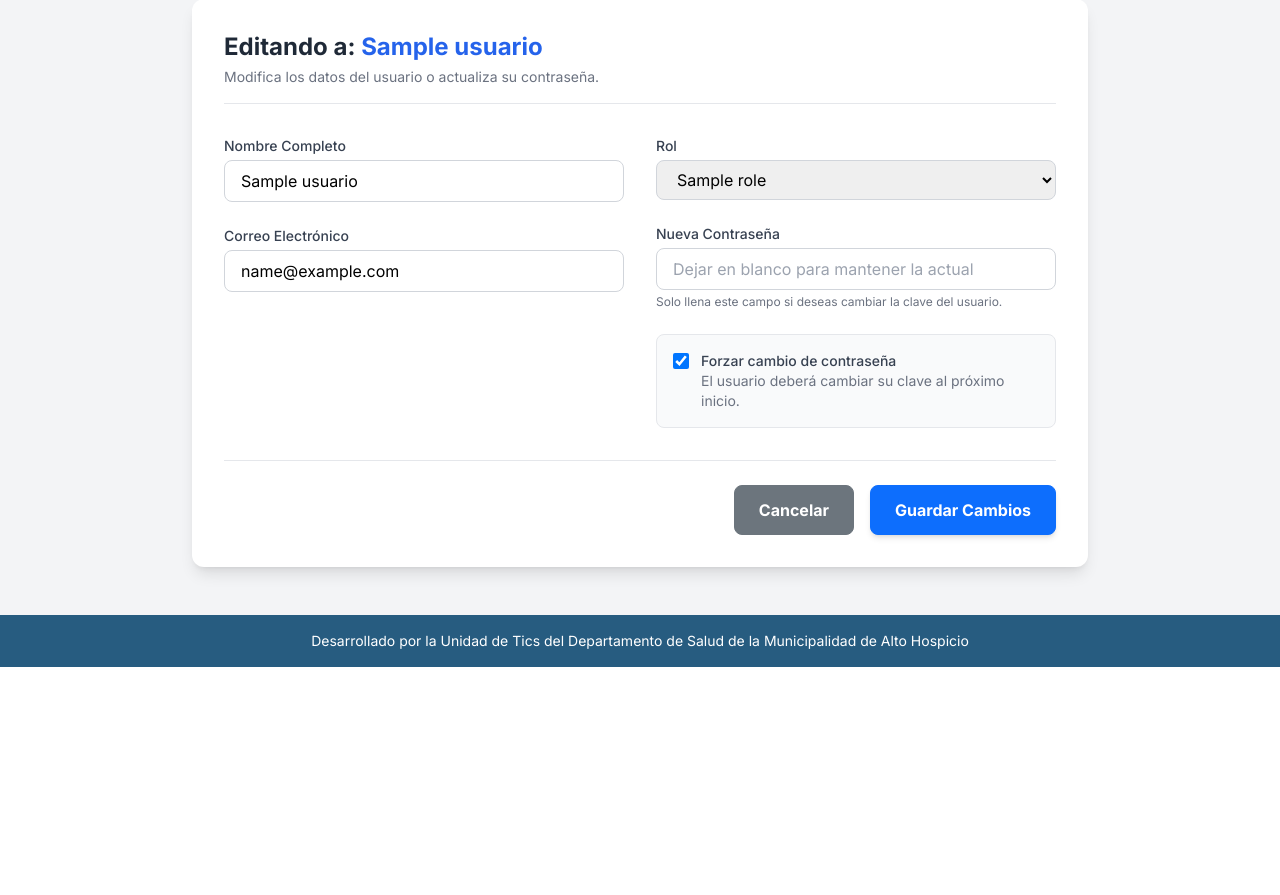
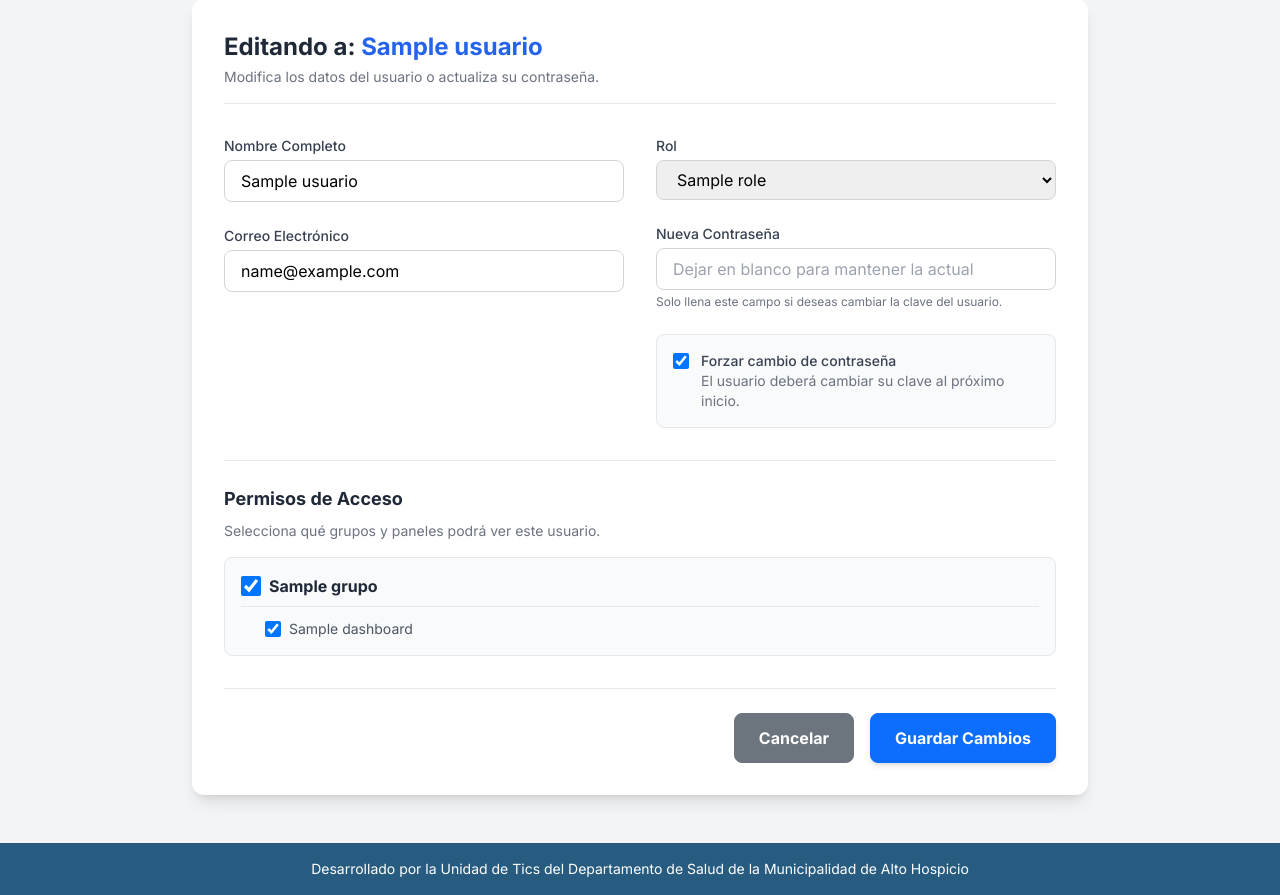
Before and after one commit to Yosh457/sistema_estadisticas, a Flask app: page /admin/editar_usuario/1 in a window 1280 px wide. Shown: the part 161-1056 px from the top of the page. Before the commit the page ends 828 px from the top, so only its background shows below. Run offline with Flask 3, Linux system fonts and the light colour scheme; a user stored in the database is signed in; tables that the repository leaves empty hold one stand-in row (values such as "Sample post"); some libraries are stand-ins or nearby versions.

Commit message:
Se implementa permisos de vistas de grupos y paneles.

```diff
--- a/blueprints/admin.py
+++ b/blueprints/admin.py
@@ -59,9 +59,16 @@ def panel():
 
 # --- RUTAS PANEL DE ADMIN ---
 
+# --- GESTIÓN DE USUARIOS ---
 @admin_bp.route('/crear_usuario', methods=['GET', 'POST'])
 @login_required
 def crear_usuario():
+    # Obtenemos listas para los permisos
+    todos_grupos = Grupo.query.order_by(Grupo.orden).all()
+    todos_dashboards = Dashboard.query.order_by(Dashboard.grupo_id, Dashboard.orden).all()
+    roles = Rol.query.order_by(Rol.nombre).all()
+
+    # POST: Procesar formulario
     if request.method == 'POST':
         nombre = request.form.get('nombre_completo')
         email = request.form.get('email')
@@ -71,10 +78,23 @@ def crear_usuario():
         # Checkbox devuelve '1' si está marcado, o nada si no
         forzar_cambio = request.form.get('forzar_cambio_clave') == '1'
 
-        # 1. Validaciones
+        # 1. VALIDACIÓN: Correo Duplicado
         if Usuario.query.filter_by(email=email).first():
-            flash('El correo electrónico ya está registrado.', 'danger')
-            return redirect(url_for('admin.crear_usuario'))
+            flash('Error: El correo electrónico ya está registrado en el sistema.', 'danger')
+            # Guardamos lo que el usuario escribió para devolverlo
+            datos_previos = {
+                'nombre_completo': nombre,
+                'email': email,
+                'rol_id': int(rol_id) if rol_id else None,
+                'permisos_grupos': [int(x) for x in request.form.getlist('permisos_grupos')], # Lista de IDs
+                'permisos_dashboards': [int(x) for x in request.form.getlist('permisos_dashboards')]
+            }
+
+            return render_template('crear_usuario.html',
+                                   roles=roles,
+                                   grupos=todos_grupos,
+                                   dashboards=todos_dashboards,
+                                   datos_previos=datos_previos)
 
         # 2. Crear Usuario
         nuevo_usuario = Usuario(
@@ -86,65 +106,90 @@ def crear_usuario():
         )
         nuevo_usuario.set_password(password)
 
-        db.session.add(nuevo_usuario)
-        db.session.commit()
+        # 3. ASIGNAR PERMISOS (Solo si es rol Lector, aunque el admin ve todo por defecto en el código)
+        grupos_ids = request.form.getlist('permisos_grupos')
+        dashboards_ids = request.form.getlist('permisos_dashboards')
 
-        # 3. Registrar Log
-        registrar_log(
-            accion="Creación de Usuario",
-            detalles=f"Creó al usuario {nombre} ({email})"
-        )
+        for gid in grupos_ids:
+            grupo = Grupo.query.get(int(gid))
+            if grupo: nuevo_usuario.grupos_permitidos.append(grupo)
 
-        flash('Usuario creado con éxito.', 'success')
-        return redirect(url_for('admin.panel'))
+        for did in dashboards_ids:
+            dash = Dashboard.query.get(int(did))
+            if dash: nuevo_usuario.dashboards_permitidos.append(dash)
 
-    # GET: Mostrar formulario
-    roles = Rol.query.order_by(Rol.nombre).all()
-    return render_template('crear_usuario.html', roles=roles)
+        try:
+            db.session.add(nuevo_usuario)
+            db.session.commit()
+
+            registrar_log("Creación de Usuario", f"Creó al usuario {nombre} ({email}) con permisos asignados.")
+            flash('Usuario creado con éxito.', 'success')
+            return redirect(url_for('admin.panel'))
+        except Exception as e:
+            db.session.rollback()
+            flash(f'Error al crear usuario: {str(e)}', 'danger')
+
+    return render_template('crear_usuario.html', roles=roles, grupos=todos_grupos, dashboards=todos_dashboards)
 
 @admin_bp.route('/editar_usuario/<int:id>', methods=['GET', 'POST'])
 @login_required
 def editar_usuario(id):
     usuario_a_editar = Usuario.query.get_or_404(id)
 
+    # Listas para permisos y roles
+    todos_grupos = Grupo.query.order_by(Grupo.orden).all()
+    todos_dashboards = Dashboard.query.order_by(Dashboard.grupo_id, Dashboard.orden).all()
+    roles = Rol.query.order_by(Rol.nombre).all()
+
     if request.method == 'POST':
-        # 1. Recoger datos del formulario
+        email_nuevo = request.form.get('email')
+
+        # 1. VALIDACIÓN: Correo Duplicado (Verificar si existe Y si no es el mismo usuario)
+        usuario_existente = Usuario.query.filter_by(email=email_nuevo).first()
+        if usuario_existente and usuario_existente.id != id:
+            flash('Error: Ese correo electrónico ya pertenece a otro usuario.', 'danger')
+            return render_template('editar_usuario.html', usuario=usuario_a_editar, roles=roles, grupos=todos_grupos, dashboards=todos_dashboards)
+
+        # 2. Actualizar Datos Básicos
         usuario_a_editar.nombre_completo = request.form.get('nombre_completo')
-        usuario_a_editar.email = request.form.get('email')
+        usuario_a_editar.email = email_nuevo
         usuario_a_editar.rol_id = request.form.get('rol_id')
+        usuario_a_editar.cambio_clave_requerido = request.form.get('forzar_cambio_clave') == '1'
 
-        # Checkbox: si está marcado es True, si no, False
-        forzar_cambio = request.form.get('forzar_cambio_clave') == '1'
-        usuario_a_editar.cambio_clave_requerido = forzar_cambio
-
-        # 2. Lógica de Contraseña (Solo si escribieron algo)
+        # 3. Actualizar Contraseña (Si aplica)
         password = request.form.get('password')
-        if password and password.strip(): # Si hay texto y no son solo espacios
+        if password and password.strip():
             usuario_a_editar.set_password(password)
             flash('Contraseña actualizada.', 'info')
 
-        # 3. Guardar cambios
+        # 4. ACTUALIZAR PERMISOS
+        # Limpiamos todo primero
+        usuario_a_editar.grupos_permitidos = []
+        usuario_a_editar.dashboards_permitidos = []
+
+        # Obtenemos lo nuevo del form
+        grupos_ids = request.form.getlist('permisos_grupos')
+        dashboards_ids = request.form.getlist('permisos_dashboards')
+
+        for gid in grupos_ids:
+            grupo = Grupo.query.get(int(gid))
+            if grupo: usuario_a_editar.grupos_permitidos.append(grupo)
+
+        for did in dashboards_ids:
+            dash = Dashboard.query.get(int(did))
+            if dash: usuario_a_editar.dashboards_permitidos.append(dash)
+
         try:
             db.session.commit()
-
-            # 4. Registrar Log
-            registrar_log(
-                accion="Edición de Usuario",
-                detalles=f"Editó los datos del usuario {usuario_a_editar.nombre_completo} (ID: {usuario_a_editar.id})"
-            )
-
+            registrar_log("Edición de Usuario", f"Editó datos y permisos de {usuario_a_editar.nombre_completo}")
             flash('Usuario actualizado con éxito.', 'success')
             return redirect(url_for('admin.panel'))
 
         except Exception as e:
             db.session.rollback()
-            flash('Error al actualizar: El correo podría estar duplicado.', 'danger')
+            flash(f'Error al actualizar en base de datos: {str(e)}', 'danger')
 
-    # GET: Cargar formulario con datos actuales
-    roles = Rol.query.order_by(Rol.nombre).all()
-    return render_template('editar_usuario.html',
-                           usuario=usuario_a_editar,
-                           roles=roles)
+    return render_template('editar_usuario.html', usuario=usuario_a_editar, roles=roles, grupos=todos_grupos, dashboards=todos_dashboards)
 
 @admin_bp.route('/toggle_activo/<int:id>', methods=['POST'])
 @login_required
--- a/templates/editar_usuario.html
+++ b/templates/editar_usuario.html
@@ -61,6 +61,37 @@
             </div>
         </div>
 
+        <div class="border-t pt-6 mt-6">
+            <h3 class="text-lg font-bold text-gray-800 mb-2">Permisos de Acceso</h3>
+            <p class="text-sm text-gray-500 mb-4">Selecciona qué grupos y paneles podrá ver este usuario.</p>
+
+            <div class="grid grid-cols-1 gap-4">
+                {% for grupo in grupos %}
+                <div class="bg-gray-50 p-4 rounded-lg border border-gray-200">
+                    <div class="flex items-center mb-3 pb-2 border-b border-gray-200">
+                        <input type="checkbox" name="permisos_grupos" value="{{ grupo.id }}" id="g_{{ grupo.id }}"
+                               class="h-5 w-5 text-blue-600 border-gray-300 rounded focus:ring-blue-500"
+                               {% if grupo in usuario.grupos_permitidos %}checked{% endif %}>
+                        <label for="g_{{ grupo.id }}" class="ml-2 text-base font-bold text-gray-800">{{ grupo.nombre }}</label>
+                    </div>
+
+                    <div class="ml-6 grid grid-cols-1 md:grid-cols-2 gap-2">
+                        {% for dash in dashboards %}
+                            {% if dash.grupo_id == grupo.id %}
+                            <div class="flex items-center">
+                                <input type="checkbox" name="permisos_dashboards" value="{{ dash.id }}" id="d_{{ dash.id }}"
+                                       class="h-4 w-4 text-indigo-600 border-gray-300 rounded focus:ring-indigo-500"
+                                       {% if dash in usuario.dashboards_permitidos %}checked{% endif %}>
+                                <label for="d_{{ dash.id }}" class="ml-2 text-sm text-gray-600">{{ dash.titulo }}</label>
+                            </div>
+                            {% endif %}
+                        {% endfor %}
+                    </div>
+                </div>
+                {% endfor %}
+            </div>
+        </div>
+
         <div class="flex justify-end gap-4 pt-6 border-t mt-8">
             <a href="{{ url_for('admin.panel') }}" class="btn btn-secondary">Cancelar</a>
             <button type="submit" class="btn btn-primary shadow-md hover:shadow-lg">Guardar Cambios</button>
@@ -70,24 +101,20 @@
 
 <div id="confirmation-modal" class="fixed inset-0 z-50 items-center justify-center hidden bg-black bg-opacity-50 backdrop-blur-sm">
     <div class="bg-white rounded-xl shadow-2xl w-full max-w-md p-6 m-4 text-center transform transition-all scale-100">
-
         <div class="mx-auto flex items-center justify-center h-12 w-12 rounded-full bg-blue-100 mb-4">
             <svg class="h-6 w-6 text-blue-600" fill="none" viewBox="0 0 24 24" stroke="currentColor">
                 <path stroke-linecap="round" stroke-linejoin="round" stroke-width="2" d="M13 16h-1v-4h-1m1-4h.01M21 12a9 9 0 11-18 0 9 9 0 0118 0z" />
             </svg>
         </div>
-
         <h3 class="text-lg font-bold text-gray-800 mb-2">Confirmar Cambios</h3>
         <p class="text-sm text-gray-600 mb-6">
             Estás a punto de modificar los datos de <strong>{{ usuario.nombre_completo }}</strong>. <br>¿Deseas continuar?
         </p>
-
         <div class="flex justify-center gap-3">
             <button id="cancel-save" class="btn btn-secondary">Cancelar</button>
             <button id="confirm-save" class="btn btn-primary">Sí, Guardar</button>
         </div>
     </div>
 </div>
-
 <script src="{{ url_for('static', filename='modal_handler.js') }}"></script>
 {% endblock %}
```
Also changed, not shown: blueprints/estadisticas.py (+25 -8 lines), models.py (+20 -0 lines), templates/crear_usuario.html (+47 -7 lines).
